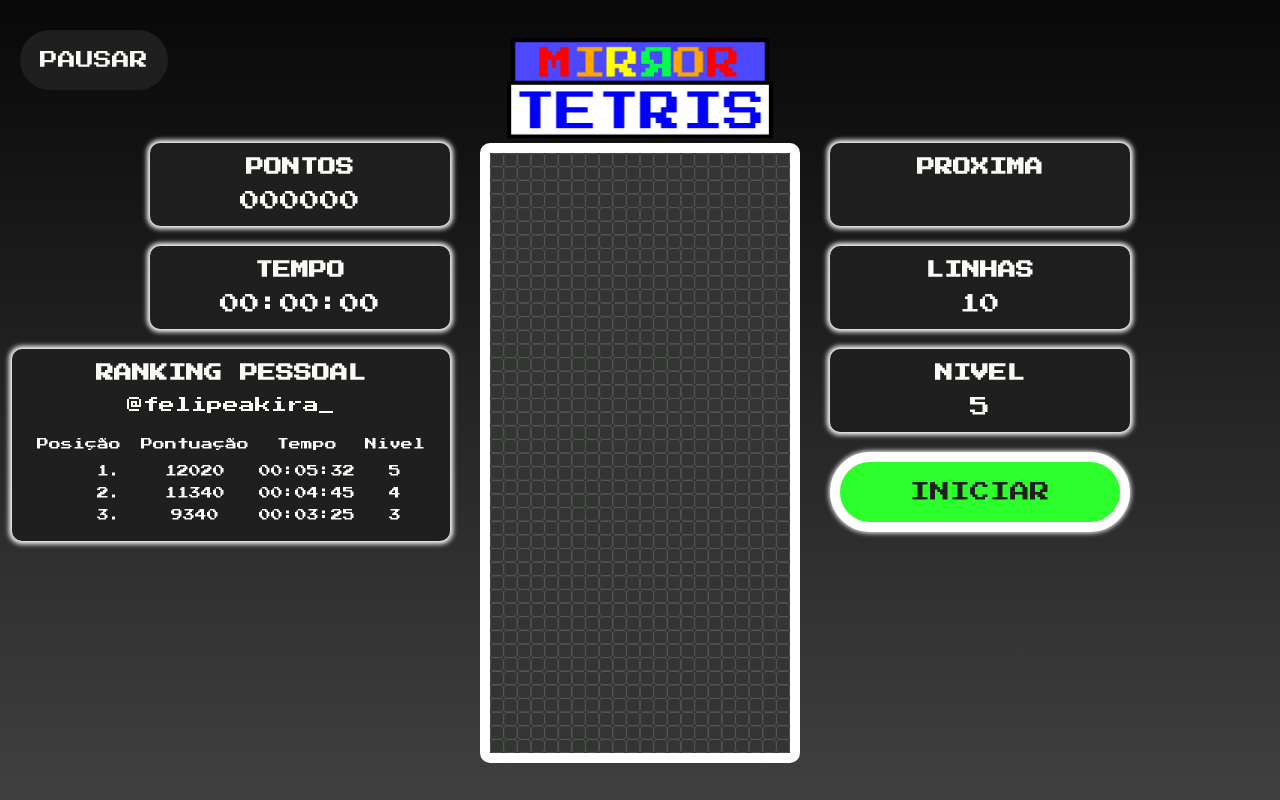
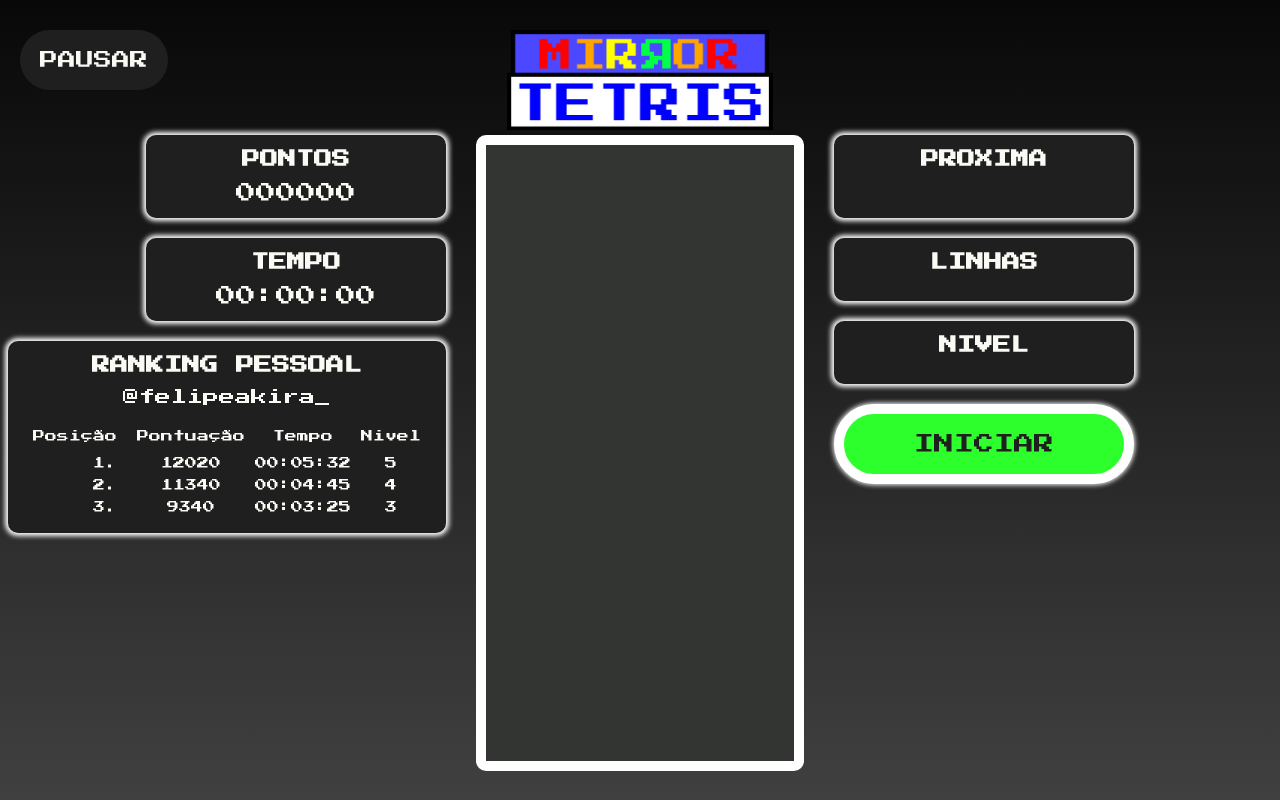
Before and after one commit to felipeakira1/Tetris_Web_Game, a PHP site: page /html/tabuleiro_grande.html in a window 1280 px wide. Run offline with PHP 8.4, Linux system fonts and the light colour scheme.

Commit message:
implementacao tabuleiro grande

```diff
--- a/css/jogo.css
+++ b/css/jogo.css
@@ -1,6 +1,14 @@
 .celula {
     width: 30px;
     height: 30px;
+    background-color: #1f1f1f;
+    border: 1px solid #3F3F3F;
+    border-radius: 3px;
+}
+
+.celulaPequena {
+    width: 14px;
+    height: 14px;
     background-color: #1f1f1f;
     border: 1px solid #3F3F3F;
     border-radius: 3px;
@@ -119,7 +127,6 @@
 
 .inverter {
     transform: scaleX(-1);
-    transition: transform 0.3s ease;
 }
 
 @keyframes shake {
--- a/css/tabuleiros.css
+++ b/css/tabuleiros.css
@@ -175,6 +175,17 @@
     flex-wrap: wrap;
 }
 
+.tetris-board2 {
+    width: 308px;
+    height: 616px;
+    box-sizing: content-box;
+    background: #333533;
+    border: 10px solid #FFF;
+    border-radius: 10px;
+    display: flex;
+    flex-wrap: wrap;
+}
+
 .tetris-board img {
     width: 100%;
 }
--- a/html/tabuleiro_grande.html
+++ b/html/tabuleiro_grande.html
@@ -7,19 +7,48 @@
     <title>Tetris</title>
     <link rel="stylesheet" href="../css/global.css">
     <link rel="stylesheet" href="../css/tabuleiros.css">
+    <link rel="stylesheet" href="../css/jogo.css">
 </head>
 
 <body>
     <main class="game-container">
         <!-- PAUSAR O JOGO -->
-        <button class="btn-pausar" onclick="pausarJogo()">PAUSAR</button>
+        <button id="btn-pausar" class="btn-pausar">PAUSAR</button>
         <div id="fundo-pausa">
             <section class="conteudo-pausa">
                 <h2>PAUSADO</h2>
-                <button class="buttonblue" onclick="voltarJogo()">Voltar ao jogo</button>
+                <button id="btn-voltar" class="buttonblue">Voltar ao jogo</button>
                 <a href="../html/controles.html"  class="buttonblue">Controles</a>
                 <a href="../html/ranking_global.html"  class="buttonblue">Ranking global</a>
                 <a href="../html/menu.html" class="buttonred">Sair</a>
+            </section>
+        </div>
+        <div id="fundo-game-over">
+            <section class="conteudo-game-over">
+                <h2>GAME OVER</h2>
+                <section>
+                    <h3>PONTUAÇÃO TOTAL</h3>
+                    <p class="pontuacao" id="pontuacao-gameover">000000</p>
+                </section>
+                <section>
+                    <h3>TEMPO</h3>
+                    <p class="tempo" id="tempo-gameover">00:00:00</p>
+                </section>
+
+                <div class="opcoes-game-over">
+                    <a href="menu.html" class="opcao-game-over">
+                        <img src="../images/menu.PNG" alt="Image 1">
+                        <p>Menu</p>
+                    </a>
+                    <a href="escolher_tabuleiro.html" class="opcao-game-over">
+                        <img src="../images/undo.PNG" alt="Image 2">
+                        <p>Reiniciar</p>
+                    </a>
+                    <a href="ranking_global.html" class="opcao-game-over">
+                        <img class="images" src="../images/rank.PNG" alt="Image 3">
+                        <p>Ranking global</p>
+                    </a>
+                </div>
             </section>
         </div>
         <img src="../images/logo.png" alt="Logo" class="logo">
@@ -75,9 +104,7 @@
 
             </div>
 
-            <div class="tetris-board">
-                <img src="../images/tabuleiro_grande.png" alt="imagem_tabuleiro_pequeno">
-            </div>
+            <div id="tabuleiro" class="tetris-board2"></div>
 
             <div class="panels">
                 <section class="panel">
@@ -87,19 +114,24 @@
 
                 <section class="panel">
                     <h2>LINHAS</h2>
-                    <div id="lines-value">10</div>
+                    <div id="lines-value"></div>
                 </section>
 
                 <section class="panel">
                     <h2>NIVEL</h2>
-                    <div id="level-value">5</div>
+                    <div id="level-value"></div>
                 </section>
 
-                <button class="iniciar">INICIAR</button>
+                <button id="btn-iniciar" class="iniciar">INICIAR</button>
             </div>
         </div>
     </main>
+    <script src="../js/CONFIGS_GRANDE.js"></script>
+    <script src="../js/cronometro.js"></script>
     <script src="../js/jogo.js"></script>
+    <script src="../js/linhasCompletas.js"></script>
+    <script src="../js/pecas.js"></script>
+    <script src="../js/script.js"></script>
 </body>
 
 </html>
--- a/html/tabuleiro_pequeno.html
+++ b/html/tabuleiro_pequeno.html
@@ -128,6 +128,7 @@
             </div>
         </div>
     </main>
+    <script src="../js/CONFIGS_PEQUENO.js"></script>
     <script src="../js/cronometro.js"></script>
     <script src="../js/jogo.js"></script>
     <script src="../js/linhasCompletas.js"></script>
--- /dev/null
+++ b/js/CONFIGS_GRANDE.js
@@ -0,0 +1,5 @@
+const configs = {
+    NUM_COLUNAS: 22,
+    NUM_LINHAS: 44,
+    INTERVALO_QUEDA: 1000,
+}
--- /dev/null
+++ b/js/CONFIGS_PEQUENO.js
@@ -0,0 +1,5 @@
+const configs = {
+    NUM_COLUNAS: 10,
+    NUM_LINHAS: 20,
+    INTERVALO_QUEDA: 1000,
+}
--- a/js/jogo.js
+++ b/js/jogo.js
@@ -1,11 +1,6 @@
-const configs = {
-    NUM_COLUNAS: 10,
-    NUM_LINHAS: 20,
-    INTERVALO_QUEDA: 1000,
-}
-
 let matriz = [];
 let pontuacao = 0;
+let dificuldade = 1;
 
 function iniciarJogo() {
     // Limpar as informações
@@ -13,7 +8,7 @@
     document.getElementById("score-value").textContent = pontuacao;
     document.getElementById("time-value").textContent = "00:00:00";
     document.getElementById("lines-value").textContent = 0;
-    document.getElementById("level-value").textContent = "1";
+    document.getElementById("level-value").textContent = `${dificuldade}`;
     matriz = criarMatriz(configs.NUM_LINHAS, configs.NUM_COLUNAS);
     adicionarPecaAoTabuleiro(matriz);
     atualizarTabuleiro(matriz);
@@ -57,7 +52,11 @@
     for (let i = 0; i < matriz.length; i++) {
         for (let j = 0; j < matriz[0].length; j++) {
             const celula = document.createElement('div'); // Cria um elemento <div> para representar uma célula do tabuleiro
-            celula.classList.add('celula'); // Adiciona a classe 'celula' à célula
+            if(configs.NUM_COLUNAS == 10) {
+                celula.classList.add('celula'); // Adiciona a classe 'celula' à célula
+            } else {
+                celula.classList.add('celulaPequena')
+            }
             if (matriz[i][j] === 1 || matriz[i][j] === 11) {
                 celula.classList.add('fundo-vermelho');
             } else if (matriz[i][j] === 2 || matriz[i][j] === 12) {
--- a/js/linhasCompletas.js
+++ b/js/linhasCompletas.js
@@ -1,4 +1,6 @@
 var numLinhasEliminadas = 0;
+var tabuleiroInvertido = 0;
+
 // Objeto que contém informações sobre as linhas completas
 let obj = {
     // Contador que verifica se uma linha foi completada, ao contar quantas células completas há naquela linha
@@ -23,10 +25,14 @@
 }
 
 function inverterTabuleiro() {
-    for(let i = 0; i < configs.NUM_LINHAS; i++) {
-        matriz[i] = matriz[i].reverse();
+    console.log(tabuleiroInvertido)
+    const tabuleiro = document.getElementById('tabuleiro');
+    if(!tabuleiroInvertido) {
+        tabuleiro.classList.add('inverter');
+        tabuleiroInvertido = 1;
+    } else {
+        tabuleiro.classList.remove('inverter');
     }
-    atualizarTabuleiro(matriz);
 }
 
 function processarLinhasCompletas() {
@@ -38,14 +44,12 @@
             inverterTabuleiro();
         }
 
-        // 3. Calcula a pontuação total
         pontuacao += (obj.num_linhas_completas * 10) * obj.num_linhas_completas;
         document.getElementById("score-value").textContent = pontuacao;
         numLinhasEliminadas += 1 * obj.num_linhas_completas;
         document.getElementById("lines-value").textContent = `${numLinhasEliminadas}`;
-        // 4. Animação das linhas completadas desaparecendo
+
         linhasCompletasEmBranco();
-        tremer();
         atualizarTabuleiro(matriz);
         removerLinhas(obj);
     }
--- a/js/pecas.js
+++ b/js/pecas.js
@@ -12,7 +12,6 @@
 let primeiraRodada = true;
 let xPecaIndicador;
 let yPecaIndicador;
-
 
 const queda = {
     status: false, // false = caindo, true = parar
@@ -106,9 +105,6 @@
         desenharPecaAtual(0);
         desenharIndicador();
     }
-
-
-
 }
 
 function atualizarPainelProximaPeca() {
@@ -189,7 +185,7 @@
 
     processarLinhasCompletas();
     atualizarTabuleiro(matriz);
-    tremer();
+    // tremer();
     adicionarPecaAoTabuleiro();
     aumentarVelocidadeQueda();
 }
@@ -231,8 +227,6 @@
         desenharPecaAtual(0);
         atualizarTabuleiro(matriz);
     } else {
-
-
         desenharPecaAtual(10);
         processarLinhasCompletas();
         atualizarTabuleiro(matriz);
```
